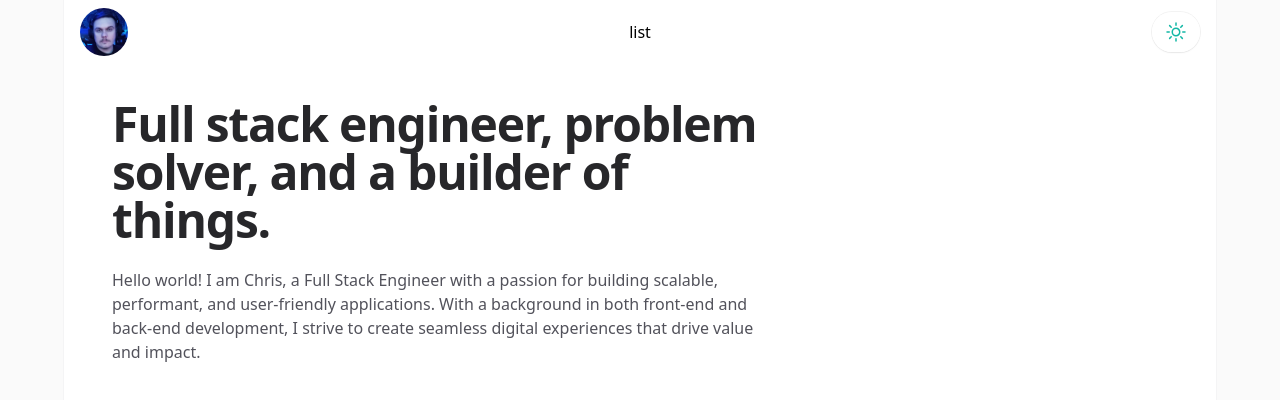
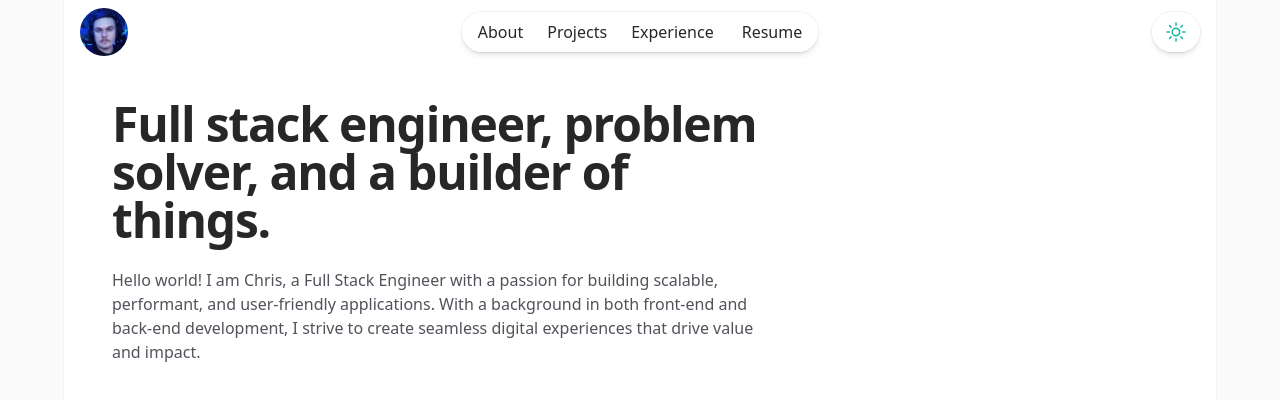
Before and after one commit to ckeller22/portfolio-v3, a React (Vite) app: page / in a window 1280 px wide. Shown: the top 400 px of the page. Built offline with nearby package versions, Linux system fonts and the light colour scheme.

Commit message:
feat: started work on nav list

```diff
--- a/src/components/nav/NavBar.tsx
+++ b/src/components/nav/NavBar.tsx
@@ -93,13 +93,28 @@ function NavBar() {
               alt="Your Company"
             />
           </div>
-          <div>list</div>
+          <div>
+            <ul className="text-md flex flex-row rounded-full font-medium text-zinc-800 shadow-md ring-1 ring-zinc-900/5 dark:text-zinc-200 dark:ring-zinc-300/20">
+              <li className="rounded-l-full bg-white/90 py-2 pl-4 pr-3 dark:bg-zinc-800/90  ">
+                About
+              </li>
+              <li className=" bg-white/90 px-3 py-2  dark:bg-zinc-800/90 dark:ring-zinc-300/20">
+                Projects
+              </li>
+              <li className=" bg-white/90 py-2 pl-3  pr-4 dark:bg-zinc-800/90">
+                Experience
+              </li>
+              <li className="rounded-r-full bg-white/90 py-2 pl-3  pr-4 dark:bg-zinc-800/90">
+                Resume
+              </li>
+            </ul>
+          </div>
           <div>
             <button
               data-testid="theme-button"
               type="button"
               aria-label="switch"
-              className="relative rounded-full bg-white/90 px-3 py-2 text-teal-500 shadow-sm ring-1 ring-zinc-900/5 backdrop-blur hover:text-zinc-300  focus:outline-none focus:ring-2 focus:ring-white focus:ring-offset-2 focus:ring-offset-zinc-800 dark:bg-zinc-800/90 dark:text-zinc-500 dark:shadow-none dark:ring-zinc-300/20"
+              className="relative rounded-full bg-white/90 px-3 py-2 text-teal-500 shadow-md ring-1 ring-zinc-900/5 backdrop-blur hover:text-zinc-300  focus:outline-none focus:ring-2 focus:ring-white focus:ring-offset-2 focus:ring-offset-zinc-800 dark:bg-zinc-800/90 dark:text-zinc-500 dark:shadow-none dark:ring-zinc-300/20"
               onClick={handleClick}
             >
               {currentTheme === Theme.Dark ? (
```
